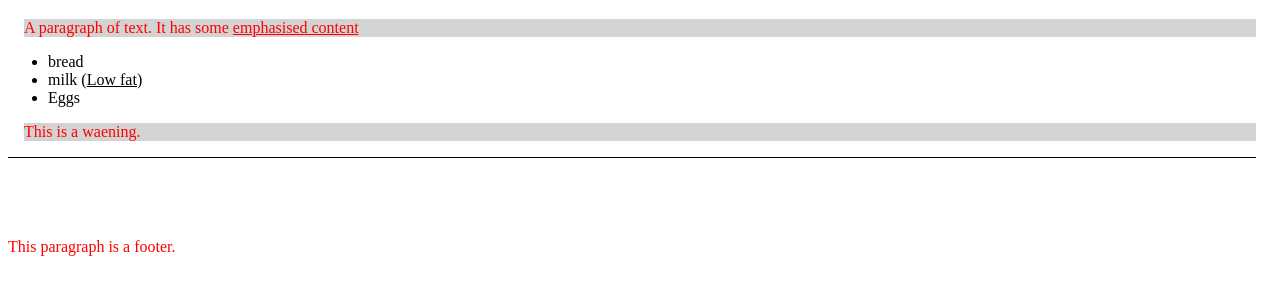
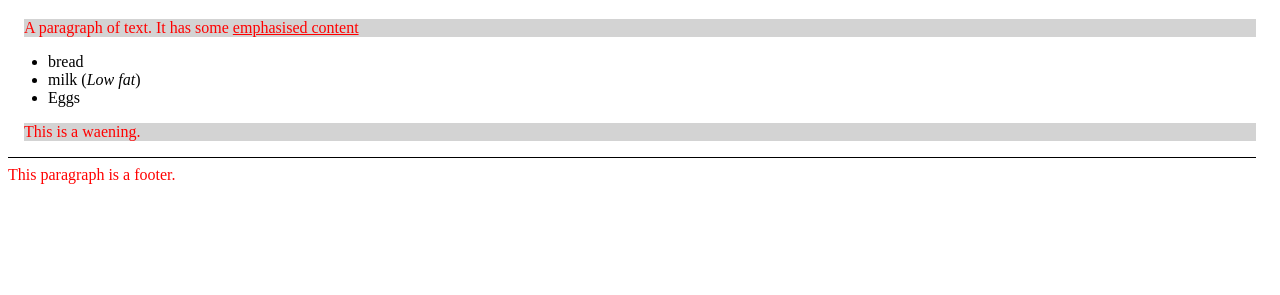
Before and after one commit to 10041993/Powercoders, a plain HTML site: page scratch/css.html in a window 1280 px wide. Shown: the part 61-356 px from the top of the page. Drawn offline with Linux system fonts and the light colour scheme.

Commit message:
style.css

```diff
--- a/scratch/style.css
+++ b/scratch/style.css
@@ -1,13 +1,12 @@
-em{
+p em{
   font-style: normal;
   text-decoration: underline;
 }
 
-
 p#foohter{
   border-top: 1px solid black;
   background-color: white;
-  padding-top: 5em;
+  padding-top: 0.5em;
   margin-left: 0;
 }
 
```
